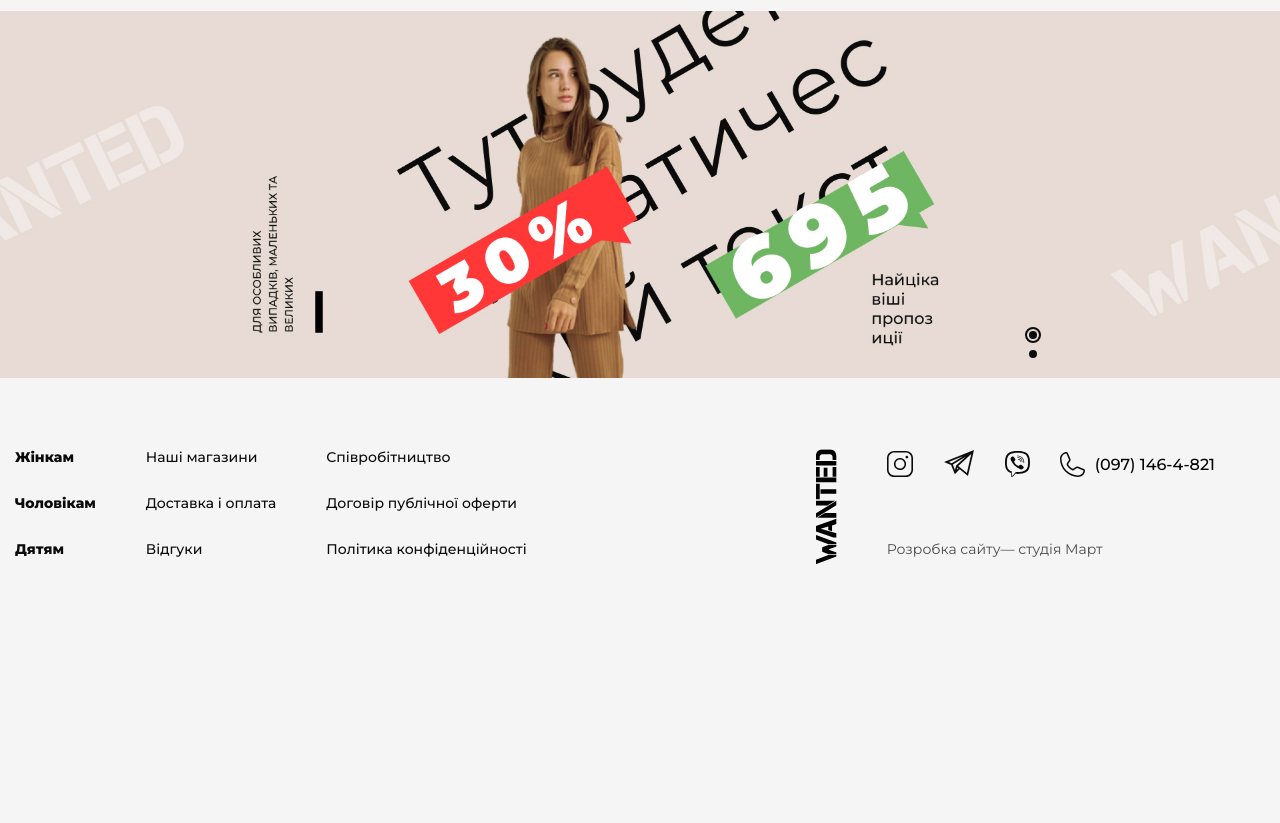
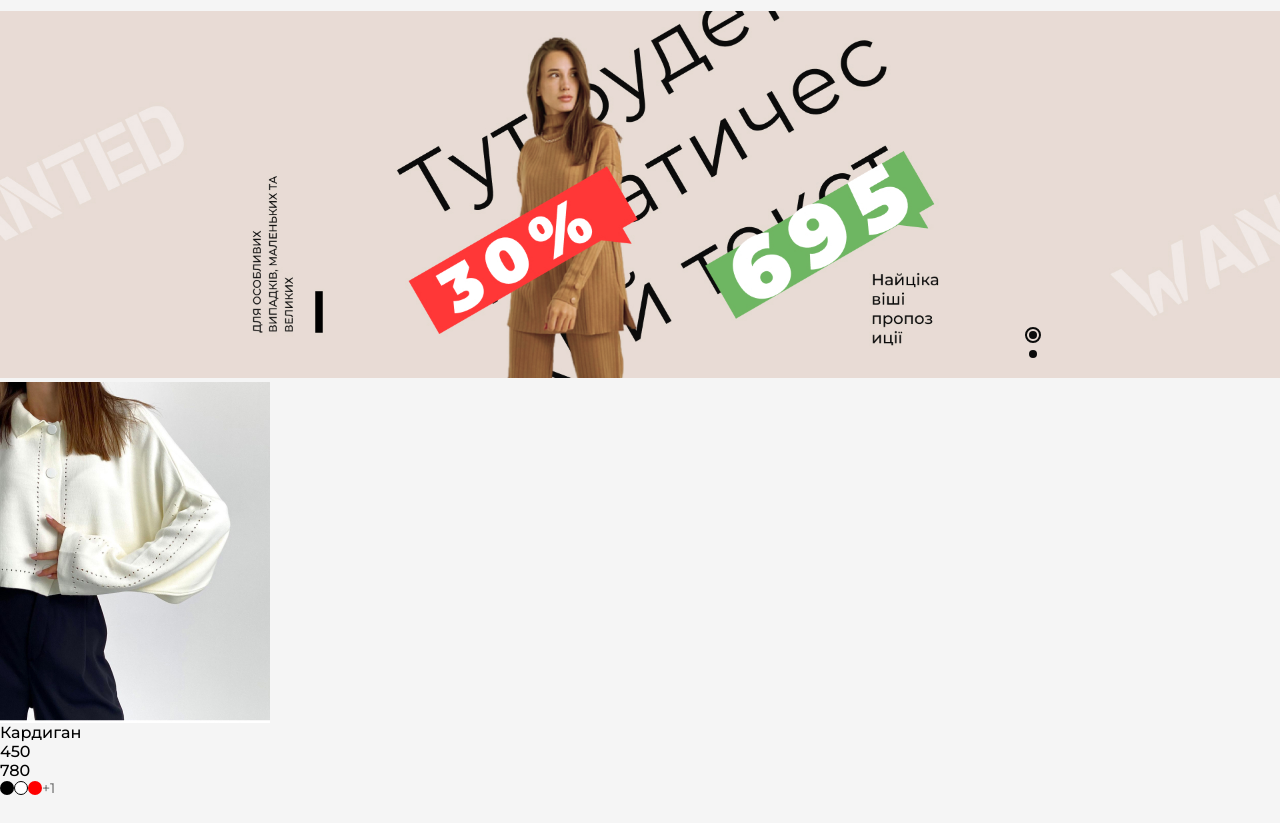
Before and after one commit to zaslavskayasya/wanted-e, a website: page src/pug/index.pug in a window 1280 px wide. Shown: the part 129-952 px from the top of the page. Before the commit the page ends 813 px from the top, so only its background shows below. Drawn offline with nearby package versions, Linux system fonts and the light colour scheme; some packages are replaced by stand-ins of ours; files that its build step writes are made by us from their sources; a script that the page names is missing; files whose address does not match are found by name.

Commit message:
cards begin

```diff
--- a/src/js/main.js
+++ b/src/js/main.js
@@ -74,3 +74,17 @@ mySlider.mousewheel(function(e) {
     $(this).slick('slickPrev');
   }
 });
+
+
+let clothesColor = document.querySelectorAll('.color-item');
+
+clothesColor.forEach((element)=>{
+    let col = element.getAttribute('data-color');
+
+    element.style.backgroundColor = col;
+
+    if (["white", "#fff"].includes(col.toLowerCase())){
+        element.style.borderColor = "#000";
+    }
+
+})
--- a/src/pug/components/main/_index.pug
+++ b/src/pug/components/main/_index.pug
@@ -1,7 +1,23 @@
 main.l-main
- .main-slider
-   .main-image-slider
-      .slider-item
-         img(src="../img/illustrations/main-image.jpg", alt="main image")
-      .slider-item
-         img(src="../img/illustrations/main-image.jpg", alt="megasale")
+   .main-slider
+      .main-image-slider
+         .slider-item
+            img(src="../img/illustrations/main-image.jpg", alt="main image")
+         .slider-item
+            img(src="../img/illustrations/main-image.jpg", alt="megasale")
+.new-collection-block
+   .container
+      .new-collection-slider
+         .card
+            .card-top.card-sale.card-new
+               img(src="../img/illustrations/clothes/clothes1.jpg", alt="")
+            .card-info
+               p.card-name Кардиган
+               .card-infoLine
+                  .newPrice 450
+                  .oldPrice 780
+                  .card-colors
+                     span.color-item(data-color="#000")
+                     span.color-item(data-color="#FFF")
+                     span.color-item(data-color="red")
+                     span.more-colors +1
--- a/src/scss/layouts/_l-main.scss
+++ b/src/scss/layouts/_l-main.scss
@@ -37,3 +37,26 @@
     transform: translate(-4px, -4px);
 
  }
+
+ .card-colors{
+    display: flex;
+    align-items: center;
+    .color-item{
+        width: 14px;
+        height: 14px;
+        border-radius: 100%;
+        border: 1px solid transparent;
+    }
+    .more-colors{
+        font-family: 'Montserrat';
+        font-style: normal;
+        font-weight: 500;
+        font-size: 14px;
+        line-height: 17px;
+        /* identical to box height */
+        display: flex;
+        align-items: center;
+        /* т.серый */
+        color: #7F7F7F;
+    }
+ }
```
Also changed, not shown: src/img/illustrations/clothes/clothes1.jpg (added).
